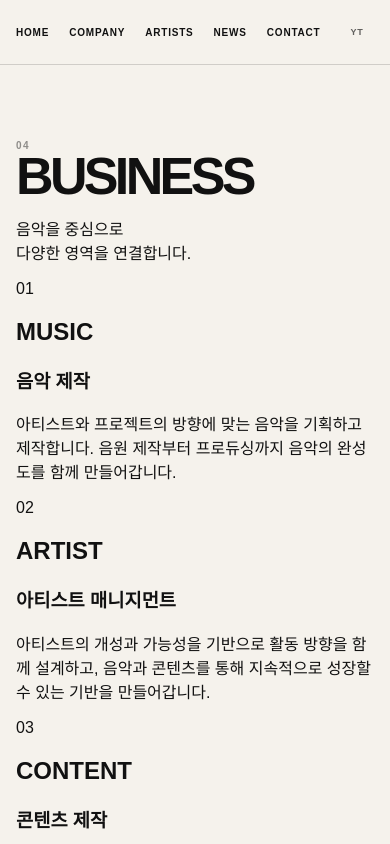
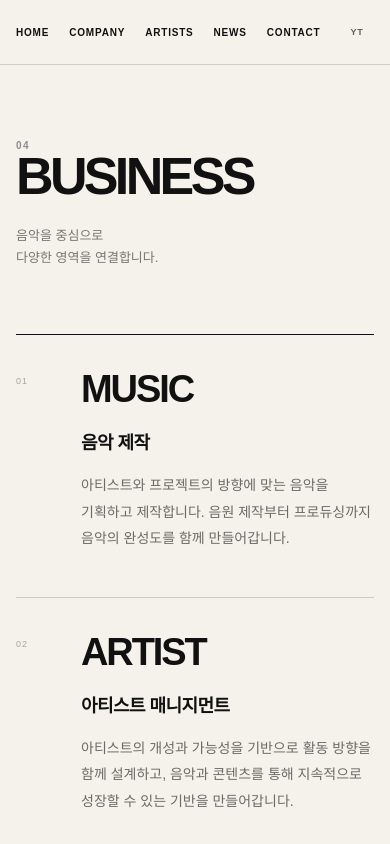
Before and after one commit to musicoke12-pixel/BGM_Homepage, a Next.js app: page /company/business in a window 390 px wide. Shown: the top 844 px of the page. Built offline with nearby package versions, Linux system fonts and the light colour scheme.

Commit message:
Update globals.css

```diff
--- a/styles/globals.css
+++ b/styles/globals.css
@@ -1025,3 +1025,101 @@ main {
     margin-bottom: 35px;
   }
 }
+/* =========================================================
+   BUSINESS PAGE
+========================================================= */
+
+.business-page-head {
+  display: flex;
+  align-items: flex-end;
+  justify-content: space-between;
+  gap: 40px;
+  margin-bottom: 110px;
+}
+
+.business-page-copy {
+  margin: 0 0 6px;
+  font-size: 13px;
+  line-height: 1.7;
+  color: rgba(17, 17, 17, 0.55);
+  text-align: right;
+}
+
+.business-list {
+  border-top: 1px solid #111;
+}
+
+.business-item {
+  display: grid;
+  grid-template-columns: 90px 1fr 1fr;
+  gap: 50px;
+  padding: 45px 0 55px;
+  border-bottom: 1px solid rgba(17, 17, 17, 0.18);
+}
+
+.business-item-number {
+  padding-top: 6px;
+  font-size: 9px;
+  letter-spacing: 0.12em;
+  color: rgba(17, 17, 17, 0.35);
+}
+
+.business-item-title h2 {
+  margin: 0;
+  font-size: clamp(34px, 4vw, 58px);
+  font-weight: 600;
+  line-height: 1;
+  letter-spacing: -0.055em;
+}
+
+.business-item-content {
+  max-width: 480px;
+}
+
+.business-item-content h3 {
+  margin: 0 0 18px;
+  font-size: 18px;
+  font-weight: 600;
+  letter-spacing: -0.03em;
+}
+
+.business-item-content p {
+  margin: 0;
+  font-size: 14px;
+  line-height: 1.9;
+  color: rgba(17, 17, 17, 0.6);
+  word-break: keep-all;
+}
+
+
+/* MOBILE */
+
+@media (max-width: 720px) {
+  .business-page-head {
+    display: block;
+    margin-bottom: 65px;
+  }
+
+  .business-page-copy {
+    margin-top: 25px;
+    text-align: left;
+  }
+
+  .business-item {
+    grid-template-columns: 45px 1fr;
+    gap: 20px;
+    padding: 35px 0 45px;
+  }
+
+  .business-item-title {
+    grid-column: 2;
+  }
+
+  .business-item-content {
+    grid-column: 2;
+  }
+
+  .business-item-title h2 {
+    font-size: 38px;
+  }
+}
```
